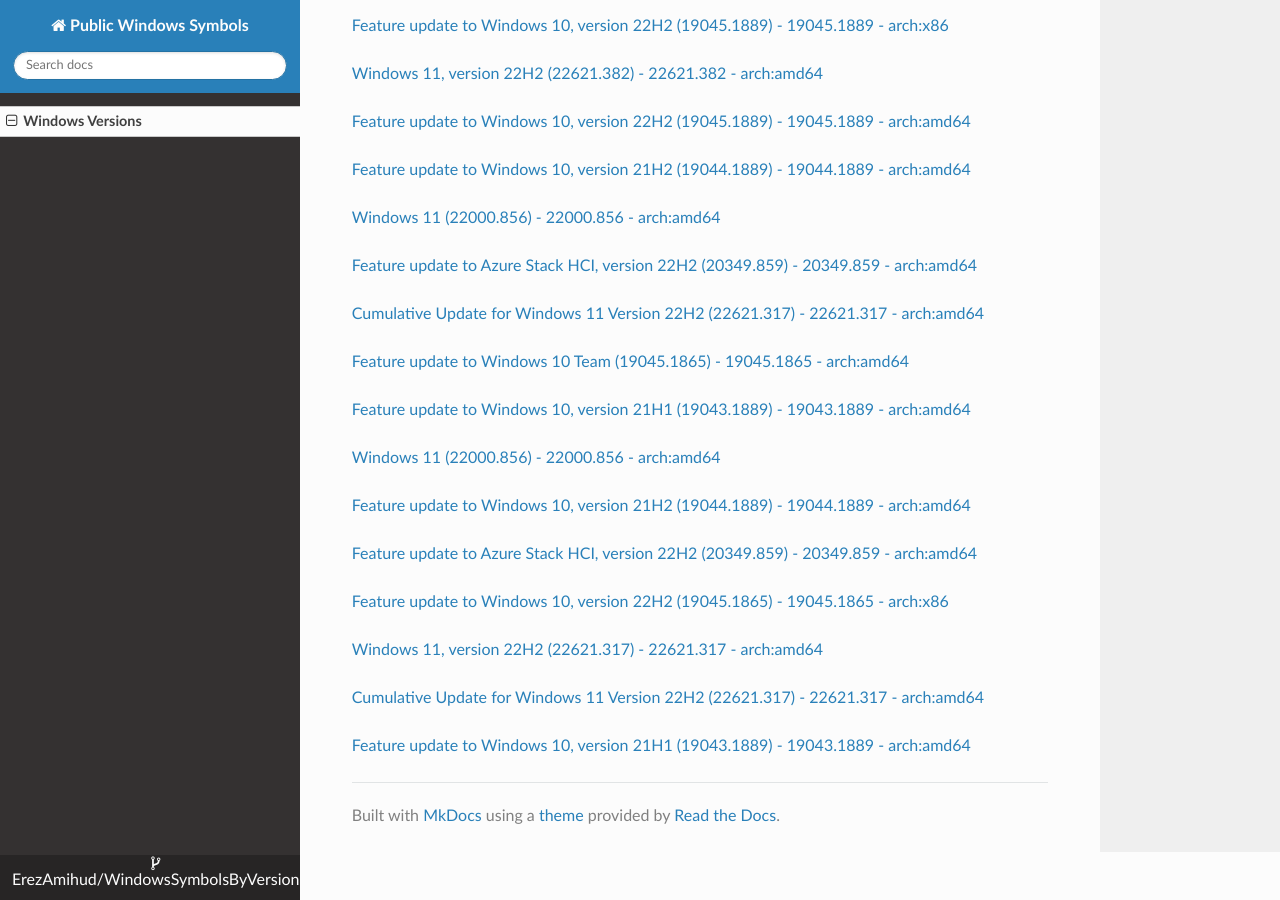
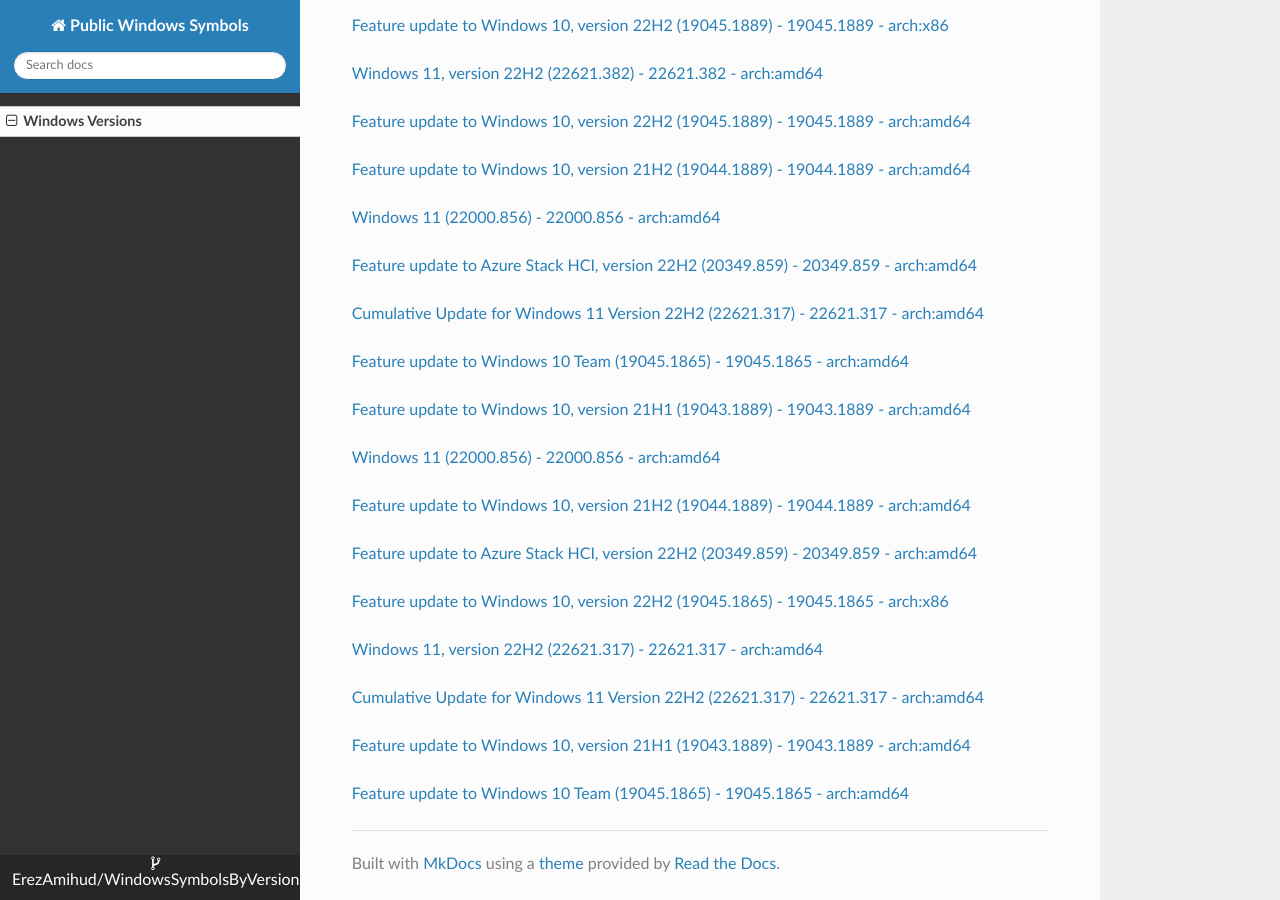
Before and after one commit to ErezAmihud/WindowsSymbolsByVersion, an MkDocs documentation site: the page built from docs/index.md, in a window 1280 px wide and 900 px high, scrolled down 56837 px. Built offline with MkDocs 1.6.1, drawn with Linux system fonts in a browser that asks for light colours; nearby versions of some CDN libraries.

Commit message:
Automated commit, add manifest for 2bbf5b05-bddf-4121-bb3d-01c9dff6986e

```diff
--- a/docs/index.md
+++ b/docs/index.md
@@ -3370,3 +3370,6 @@
 
 
 [Feature update to Windows 10, version 21H1 (19043.1889) - 19043.1889 - arch:amd64](https://github.com/ErezAmihud/WindowsSymbolsByVersion/blob/main/manifests/dd178174-e901-44b3-84ca-88a904460d81.manifest)
+
+
+[Feature update to Windows 10 Team (19045.1865) - 19045.1865 - arch:amd64](https://github.com/ErezAmihud/WindowsSymbolsByVersion/blob/main/manifests/2bbf5b05-bddf-4121-bb3d-01c9dff6986e.manifest)
```
Also changed, not shown: process_builds.json (+1 -1 lines).
